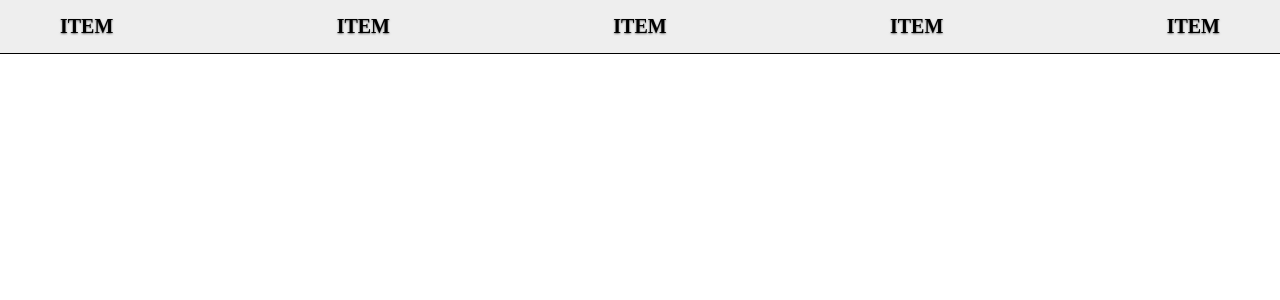
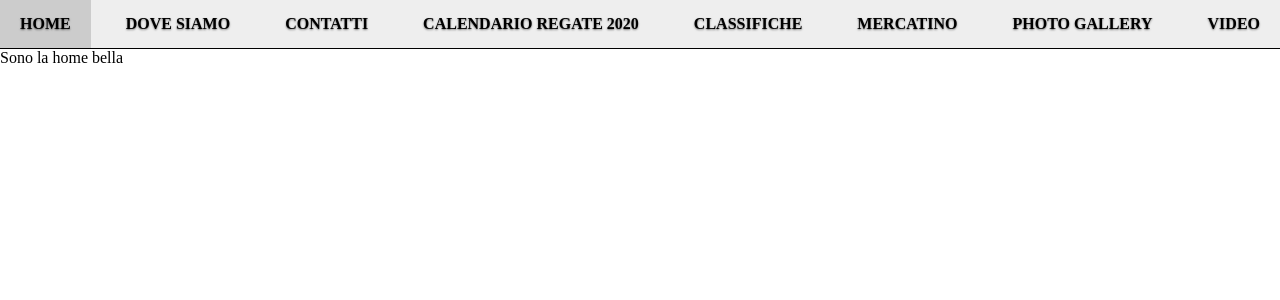
Before and after one commit to Mautriz/esempi-per-mangio, a React (Create React App) app: page / in a window 1280 px wide. Shown: the top 300 px of the page. Built offline with nearby package versions, Linux system fonts and the light colour scheme.

Commit message:
Aggiunte routes esempio

```diff
--- a/package.json
+++ b/package.json
@@ -6,6 +6,7 @@
     "node-sass": "^4.12.0",
     "react": "^16.10.2",
     "react-dom": "^16.10.2",
+    "react-router-dom": "^5.1.2",
     "react-scripts": "3.2.0"
   },
   "scripts": {
--- a/src/App.js
+++ b/src/App.js
@@ -1,19 +1,18 @@
 import React from 'react';
-
+import { Switch, Route } from 'react-router-dom';
 import './App.scss';
+import Navbar from './Components/Navbar/Navbar';
+import Home from './Pages/Home';
+import Where from './Pages/Where';
 
 function App() {
     return (
         <div className="App">
-            <nav className="navbar">
-                <ul className="navbar__list">
-                    <li>Item</li>
-                    <li>Item</li>
-                    <li>Item</li>
-                    <li>Item</li>
-                    <li>Item</li>
-                </ul>
-            </nav>
+            <Navbar />
+            <Switch>
+                <Route exact path="/" component={Home} />
+                <Route exact path="/dove-siamo" component={Where} />
+            </Switch>
         </div>
     );
 }
--- a/src/App.scss
+++ b/src/App.scss
@@ -4,28 +4,10 @@ html,
     margin: 0;
     border: 0;
     padding: 0;
+    outline: 0;
+    box-sizing: inherit;
 }
-.navbar {
-    border-bottom: 1px solid black;
-    background-color: #eeeeee;
 
-    &__list {
-        display: flex;
-        max-width: 1200px;
-        margin: auto;
-        justify-content: space-between;
-        list-style: none;
-        & > li {
-            color: black;
-            padding: 15px 20px;
-            text-transform: uppercase;
-            font-size: 1.25em;
-            text-shadow: 0 1px 2px rgba(0, 0, 0, 0.5);
-            font-weight: 700;
-
-            &:hover {
-                background-color: #cccccc;
-            }
-        }
-    }
+html {
+    box-sizing: border-box;
 }
--- /dev/null
+++ b/src/Components/Navbar/Navbar.js
@@ -0,0 +1,24 @@
+import React from 'react';
+import { Link } from 'react-router-dom';
+import './Navbar.scss';
+
+const Navbar = () => {
+    return (
+        <div>
+            <nav className="navbar">
+                <ul className="navbar__list">
+                    <Link to="/">Home</Link>
+                    <Link to="/dove-siamo">Dove Siamo</Link>
+                    <Link>Contatti</Link>
+                    <Link>Calendario Regate 2020</Link>
+                    <Link>Classifiche</Link>
+                    <Link>Mercatino</Link>
+                    <Link>Photo Gallery</Link>
+                    <Link>Video</Link>
+                </ul>
+            </nav>
+        </div>
+    );
+};
+
+export default Navbar;
--- /dev/null
+++ b/src/Components/Navbar/Navbar.scss
@@ -0,0 +1,25 @@
+.navbar {
+    border-bottom: 1px solid black;
+    background-color: #eeeeee;
+
+    &__list {
+        display: flex;
+        max-width: 1400px;
+        margin: auto;
+        justify-content: space-between;
+        list-style: none;
+        & > * {
+            color: black;
+            padding: 15px 20px;
+            text-transform: uppercase;
+            font-size: 1em;
+            text-shadow: 0 1px 2px rgba(0, 0, 0, 0.5);
+            font-weight: 700;
+            text-decoration: none;
+
+            &:hover {
+                background-color: #cccccc;
+            }
+        }
+    }
+}
--- /dev/null
+++ b/src/Pages/Home.js
@@ -0,0 +1,7 @@
+import React from 'react';
+
+const Home = () => {
+    return <div>Sono la home bella</div>;
+};
+
+export default Home;
--- /dev/null
+++ b/src/Pages/Where.js
@@ -0,0 +1,7 @@
+import React from 'react';
+
+const Where = () => {
+    return <div>Where pagina</div>;
+};
+
+export default Where;
--- a/src/index.js
+++ b/src/index.js
@@ -1,4 +1,12 @@
 import React from 'react';
 import ReactDOM from 'react-dom';
 import App from './App';
-ReactDOM.render(<App />, document.getElementById('root'));
+import { BrowserRouter } from 'react-router-dom';
+import './Config/Normalize.css';
+
+ReactDOM.render(
+    <BrowserRouter>
+        <App />
+    </BrowserRouter>,
+    document.getElementById('root')
+);
```
Also changed, not shown: src/Config/Normalize.css (added), 1 other file (tests, documents, lock files or other folders).
